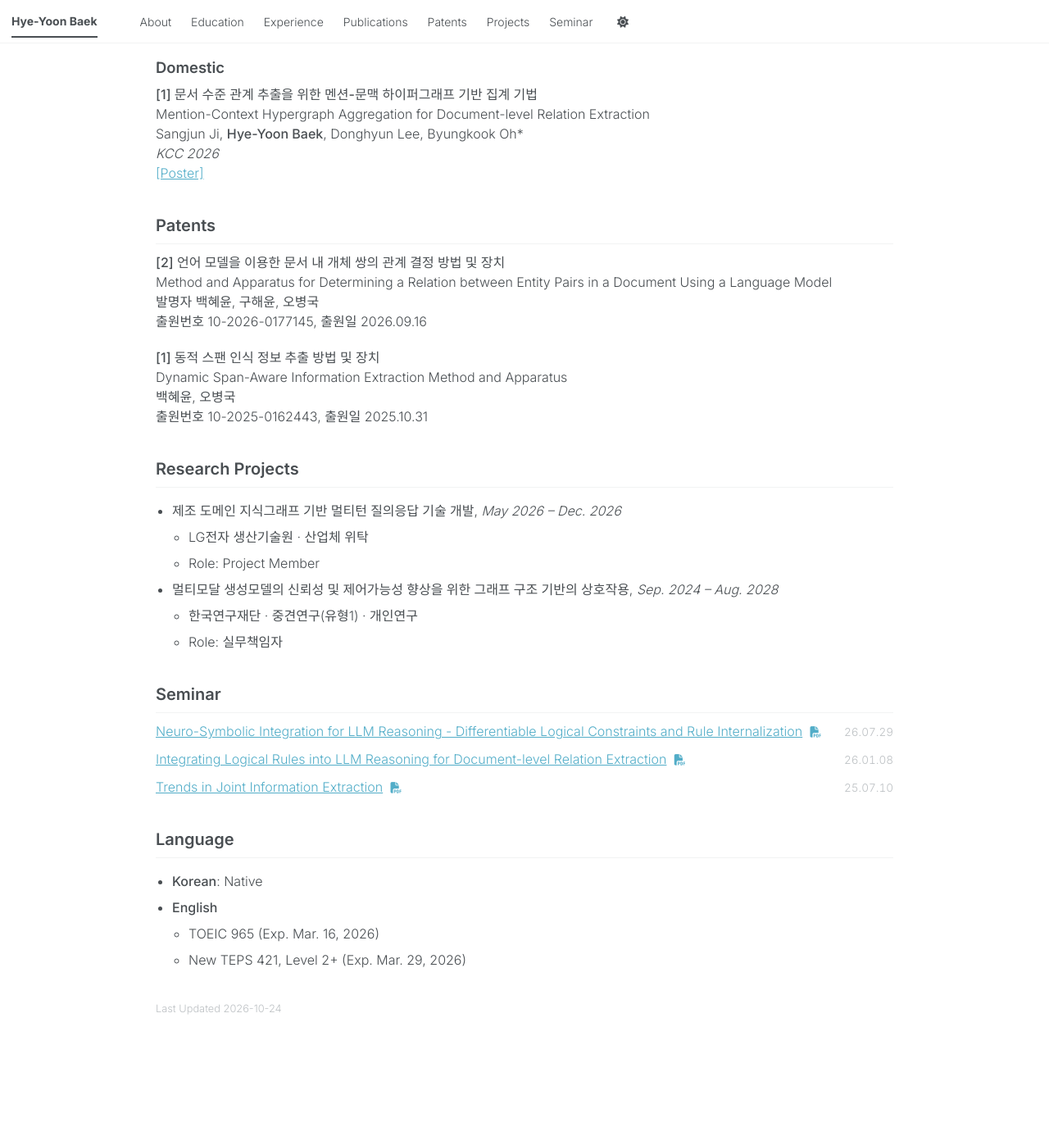
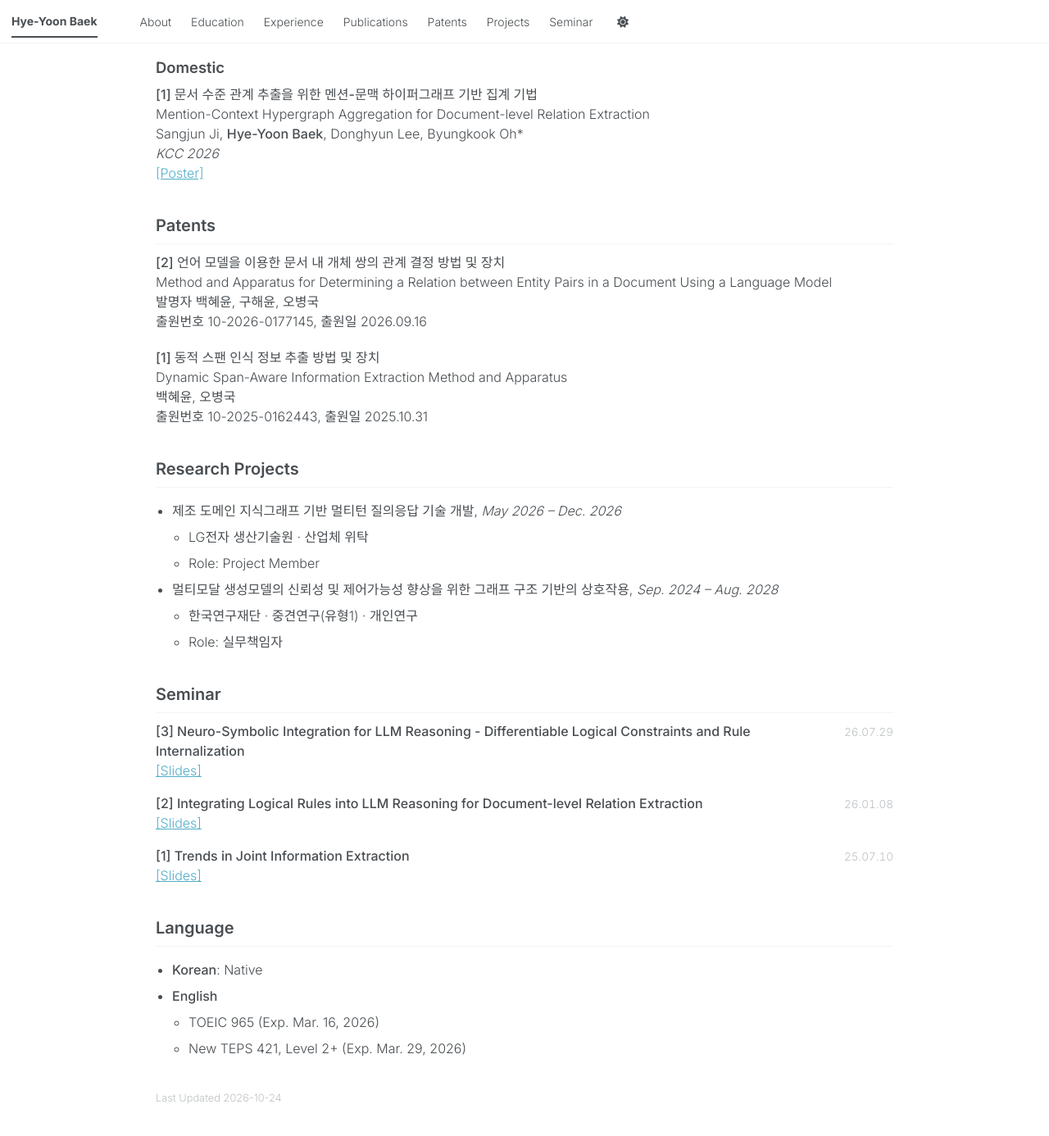
Before and after one commit to hyeyoon100/hyeyoon100.github.io, a Jekyll site: the page built from _pages/about.md, in a window 1280 px wide and 1400 px high, scrolled down 1736 px. Shown: the top 1386 px of the window at 82% size. Built offline with Jekyll 4.4.1, drawn with Linux system fonts in a browser that asks for light colours; a style sheet for code colours, icons or effects is not loaded; before the commit the page ends 3027 px from its top, so only the background shows below that.

Commit message:
edit seminar

```diff
--- a/_data/seminars.yml
+++ b/_data/seminars.yml
@@ -10,7 +10,7 @@
 
 - title: "Integrating Logical Rules into LLM Reasoning for Document-level Relation Extraction"
   date: "26.01.08"
-  slides: "/files/seminar/seminar_2026_winter.pdfa"
+  slides: "/files/seminar/seminar_2026_winter.pdf"
 
 - title: "Trends in Joint Information Extraction"
   date: "25.07.10"
--- a/_includes/seminars.html
+++ b/_includes/seminars.html
@@ -1,17 +1,15 @@
 {% comment %} Seminar list; edit entries in _data/seminars.yml {% endcomment %}
 {% include base_path %}
-<ul class="seminar-list">
+<div class="seminar-list">
   {% for talk in site.data.seminars %}
-    <li class="seminar-item">
-      <span class="seminar-item__title">
-        {% if talk.slides and talk.slides != "" %}
-          <a href="{% if talk.slides contains '://' %}{{ talk.slides }}{% else %}{{ base_path }}{{ talk.slides }}{% endif %}">{{ talk.title }}</a>
-          <a class="seminar-item__pdf" href="{% if talk.slides contains '://' %}{{ talk.slides }}{% else %}{{ base_path }}{{ talk.slides }}{% endif %}" aria-label="Slides (PDF)"><i class="fas fa-file-pdf" aria-hidden="true"></i></a>
-        {% else %}
-          {{ talk.title }}
-        {% endif %}
-      </span>
-      <span class="seminar-item__date">{{ talk.date }}</span>
-    </li>
+    <div class="seminar-item">
+      <div class="seminar-item__head">
+        <strong class="seminar-item__title">[{{ forloop.rindex }}] {{ talk.title }}</strong>
+        <span class="seminar-item__date">{{ talk.date }}</span>
+      </div>
+      {% if talk.slides and talk.slides != "" %}
+        <a href="{% if talk.slides contains '://' %}{{ talk.slides }}{% else %}{{ base_path }}{{ talk.slides }}{% endif %}">[Slides]</a>
+      {% endif %}
+    </div>
   {% endfor %}
-</ul>
+</div>
--- a/_sass/layout/_home.scss
+++ b/_sass/layout/_home.scss
@@ -202,27 +202,19 @@
 /* Seminar list (see _includes/seminars.html)
    ========================================================================== */
 
-.page__content .seminar-list {
-  margin: 0;
-  padding: 0;
-  list-style: none;
+.seminar-item {
+  margin-bottom: 1em;
 }
 
-.page__content .seminar-item {
+.seminar-item__head {
   display: flex;
   align-items: baseline;
   gap: 1.5rem;
-  margin-bottom: 0.6rem;
 }
 
 .seminar-item__title {
   flex: 1;
   min-width: 0;
-}
-
-.seminar-item__pdf {
-  margin-left: 0.35em;
-  font-size: 0.85em;
 }
 
 .seminar-item__date {
```
